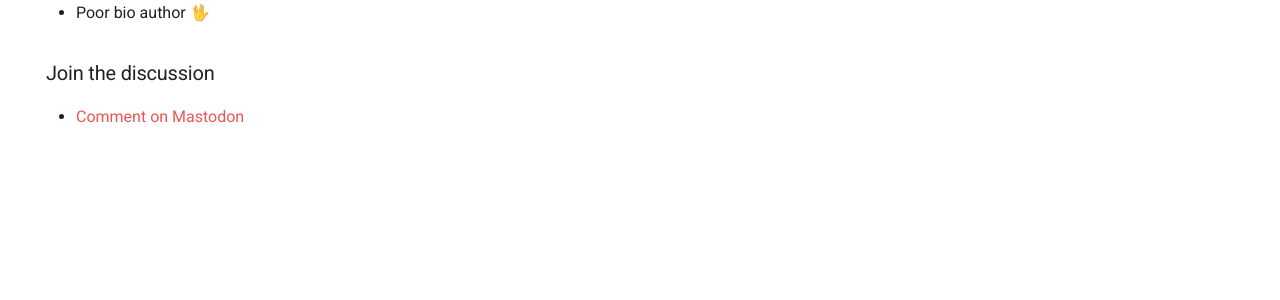
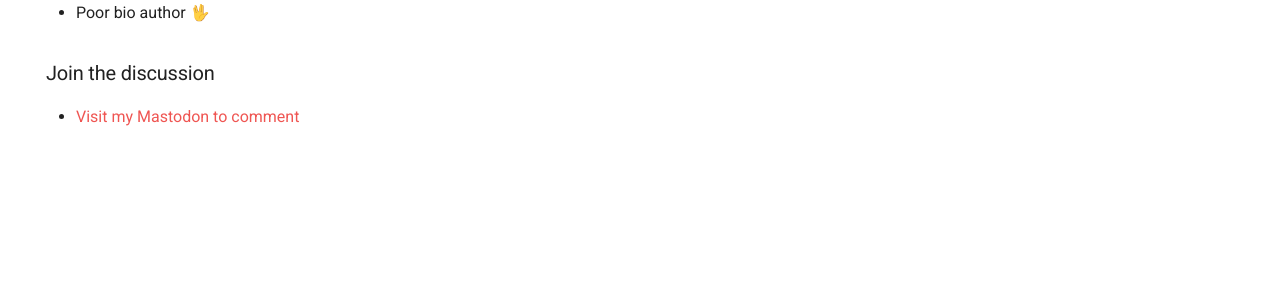
Before and after one commit to bmbufalo/bmbufalo, an MkDocs documentation site: the page built from docs/about_me.md, in a window 1280 px wide. Shown: the part 429-729 px from the top of the page. Built offline with MkDocs 1.6.1 and Material for MkDocs 9.7.7, drawn with Linux system fonts in a browser that asks for light colours.

Commit message:
Hopefully fixed the poster

```diff
--- a/mkdocs.yml
+++ b/mkdocs.yml
@@ -87,4 +87,3 @@
     - icon: fontawesome/brands/instagram
       link: https://www.instagram.com/bmbufalo/
       name: bmbufalo on Instagram
-  mastodon_profile: https://fosstodon.org/@bmbufalo
--- a/overrides/partials/comments.html
+++ b/overrides/partials/comments.html
@@ -2,21 +2,17 @@
 <div class="blog-comments">
   <h3>Join the discussion</h3>
   <ul>
-    {# Mastodon link #}
-    <li>
-      <a href="{{ page.meta.mastodon_url | default(config.extra.mastodon_profile) }}" target="_blank">
-        Comment on Mastodon
-      </a>
-    </li>
-
-    {# Placeholder for Reddit in the future #}
-    {#
-    <li>
-      <a href="{{ page.meta.reddit_url | default(config.extra.reddit_profile) }}" target="_blank">
-        Comment on Reddit
-      </a>
-    </li>
-    #}
+    {% if page.meta.mastodon_url %}
+      <!-- Link to the specific Mastodon post -->
+      <li>
+        <a href="{{ page.meta.mastodon_url }}" target="_blank">Comment on Mastodon</a>
+      </li>
+    {% else %}
+      <!-- Default link to your Mastodon profile for older posts -->
+      <li>
+        <a href="https://fosstodon.org/@bmbufalo" target="_blank">Visit my Mastodon to comment</a>
+      </li>
+    {% endif %}
   </ul>
 </div>
 {% endif %}
```
